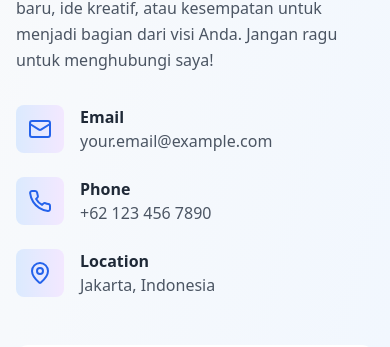
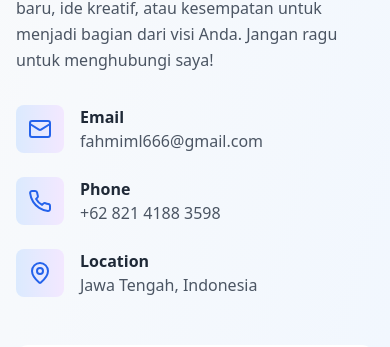
Before and after one commit to IzzulGod/about-izzulgod, a React (Vite) app: page / in a window 390 px wide. Shown: the part 6519-6866 px from the top of the page. Built offline with nearby package versions, Linux system fonts and the light colour scheme.

Commit message:
Add contact information
Update contact email, phone number, and location.

```diff
--- a/src/components/Contact.tsx
+++ b/src/components/Contact.tsx
@@ -1,4 +1,3 @@
-
 import { Mail, MapPin, Phone, Send } from "lucide-react";
 import { useState } from "react";
 
@@ -53,7 +52,7 @@ const Contact = () => {
                 </div>
                 <div>
                   <h4 className="font-semibold text-gray-800">Email</h4>
-                  <p className="text-gray-600">your.email@example.com</p>
+                  <p className="text-gray-600">fahmiml666@gmail.com</p>
                 </div>
               </div>
 
@@ -63,7 +62,7 @@ const Contact = () => {
                 </div>
                 <div>
                   <h4 className="font-semibold text-gray-800">Phone</h4>
-                  <p className="text-gray-600">+62 123 456 7890</p>
+                  <p className="text-gray-600">+62 821 4188 3598</p>
                 </div>
               </div>
 
@@ -73,7 +72,7 @@ const Contact = () => {
                 </div>
                 <div>
                   <h4 className="font-semibold text-gray-800">Location</h4>
-                  <p className="text-gray-600">Jakarta, Indonesia</p>
+                  <p className="text-gray-600">Jawa Tengah, Indonesia</p>
                 </div>
               </div>
             </div>
```
